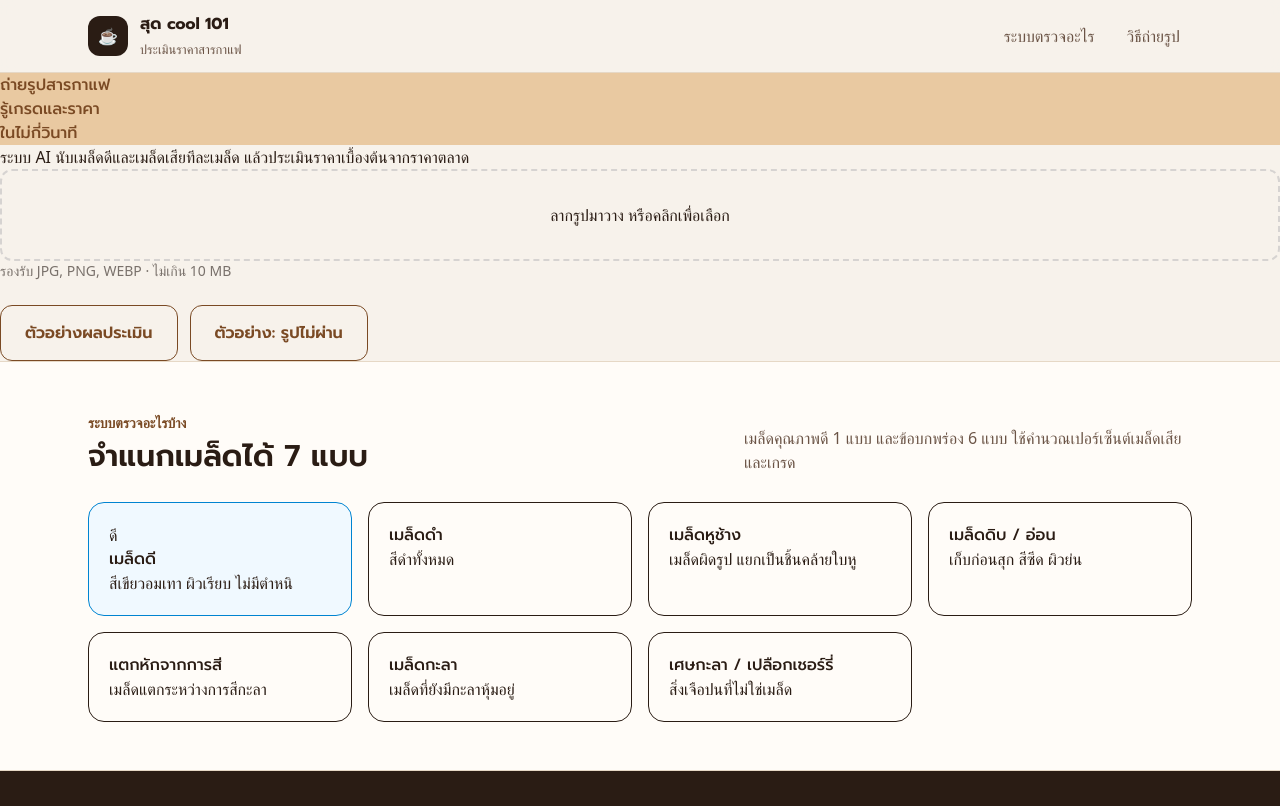
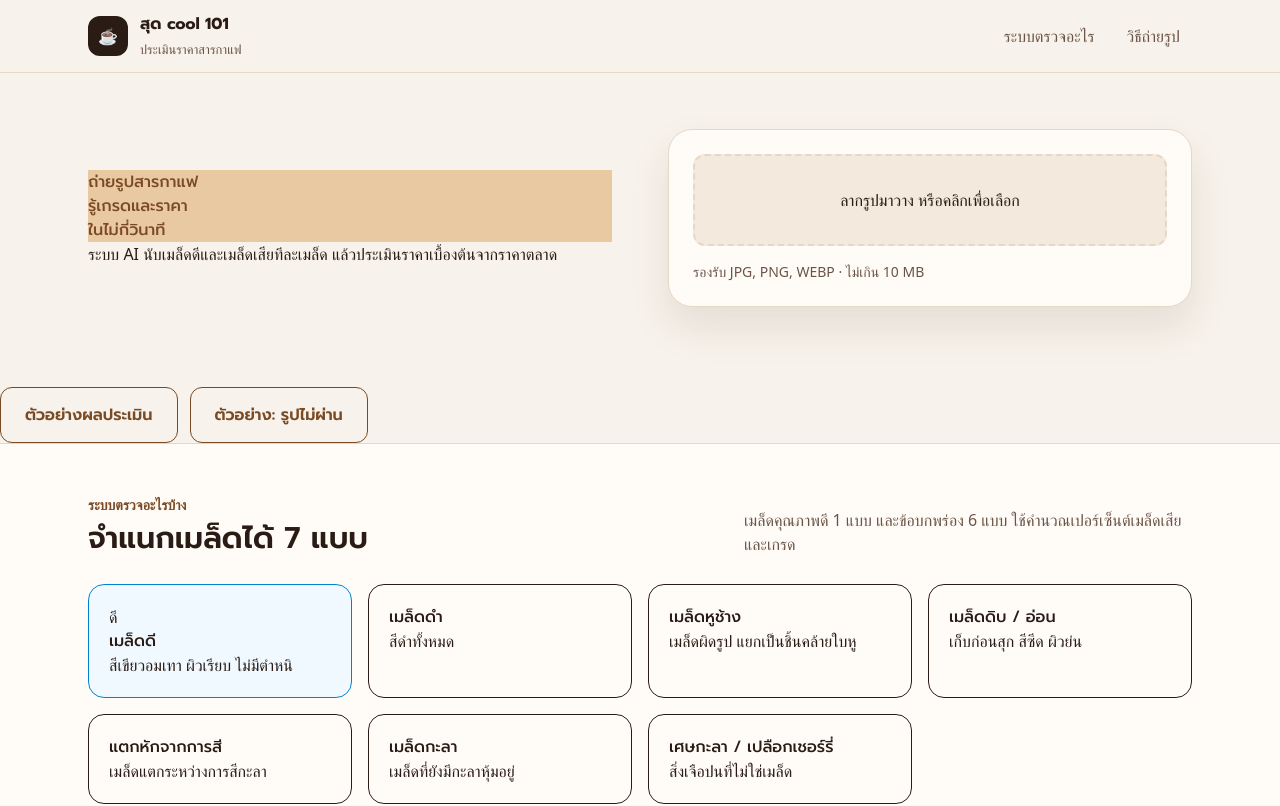
Before and after one commit to Napawan2005/ywc-coffee-2026, a React (Vite) app: page / in a window 1280 px wide. Shown: the top 806 px of the page. Built offline with nearby package versions, Linux system fonts and the light colour scheme; a web font is replaced by a local one.

Commit message:
[fronend] feat: show error meassage on Home and Result page

```diff
--- a/src/App.jsx
+++ b/src/App.jsx
@@ -11,13 +11,17 @@ function App() {
   const [loading, setLoading] = useState(false)
   const [view,setView] = useState("home")
   const [file, setFile] = useState(null)
+  const [result, setResult] = useState(null)
+  const [errorReason, setErrorReason] = useState("")
 
   async function analyze() {
     setLoading(true)
     try {
-      await fakeAnalyze(file)
+      const data = await fakeAnalyze(file)
+      setResult(data)
       setView("result")
-    } catch {
+    } catch (err) {
+      setErrorReason(err.reason)
       setView("error")
     } finally {
       setLoading(false)
@@ -36,8 +40,8 @@ function App() {
           onAnalyze={analyze}
         />
       )}
-      {view === "result" && <ResultPage onNavigate={setView} file={file} />}
-      {view === "error" && <ErrorPage onNavigate={setView} />}
+      {view === "result" && <ResultPage onNavigate={setView} file={file} result={result}/>}
+      {view === "error" && <ErrorPage onNavigate={setView} reason={errorReason} />}
       <Footer />
     </>
   )
--- a/src/pages/ErrorPage.jsx
+++ b/src/pages/ErrorPage.jsx
@@ -1,6 +1,6 @@
 import Button from "../components/Button"
 
-export default function ErrorPage({ onNavigate }) {
+export default function ErrorPage({ onNavigate, reason }) {
   return (
     <main className="max-w-6xl mx-auto px-6 py-12 flex flex-col gap-4">
     <Button variant="outline" onClick={() => onNavigate("home")}>กลับหน้าหลัก</Button>
@@ -8,7 +8,7 @@ export default function ErrorPage({ onNavigate }) {
         ⚠ รูปไม่ผ่านการตรวจ
       </span>
       <h1 className="text-4xl font-bold">รูปนี้ยังประเมินราคาไม่ได้</h1>
-      <p className="text-stone-600">ระบบพบว่าแสงไม่พอ ถ่ายใกล้หน้าต่างแล้วอัปโหลดใหม่</p>
+      <p className="text-stone-600">{reason || "ระบบพบว่าแสงไม่พอ"} ถ่ายใกล้หน้าต่างแล้วอัปโหลดใหม่</p>
     </main>
   )
 }
--- a/src/pages/HomePage.jsx
+++ b/src/pages/HomePage.jsx
@@ -1,50 +1,17 @@
 import BeanCard from "../components/BeanCard";
 import { beans } from "../data";
 import Tip from "../components/Tip";
-import { useEffect, useRef, useState } from "react";
 import Button from "../components/Button";
+import Uploader from "../components/Uploader";
 import Section from "../components/Section";
 import SectionHead from "../components/SectionHead";
 
 export default function HomePage({ onNavigate, file, onFileChange, loading, onAnalyze }) {
-  const [preview, setPreview] = useState(null);
-  const inputRef = useRef(null);
-  const [dragging, setDragging] = useState(false);
 
-  const MAX_MB = 10;
-  const sizeMB = file ? file.size / 1024 / 1024 : 0;
-  const tooBig = sizeMB >= MAX_MB;
-
-  const clearFile = () => {
-    onFileChange(null);
-    setPreview(null);
-    inputRef.current.value = "";
-  };
-
-  useEffect(() => {
-    if (!file) return;
-    const url = URL.createObjectURL(file);
-    setPreview(url);
-    return () => URL.revokeObjectURL(url);
-  }, [file]);
-
-  const handleUpload = () => {
-    if (!file) return;
-    onAnalyze();
-  };
-
-  const pick = (f) => {
-    if (!f) return;
-    if (!f.type.startsWith("image/")) {
-      alert("รองรับเฉพาะไฟล์รูปภาพ");
-      return;
-    }
-    onFileChange(f);
-  };
 
   return (
     <>
-      <main className="wrap hero">
+      <main className="max-w-6xl mx-auto px-6 py-14 grid md:grid-cols-2 gap-14 items-center">
         <div>
           <h1 className="text-accent bg-latte">
             ถ่ายรูปสารกาแฟ
@@ -58,57 +25,12 @@ export default function HomePage({ onNavigate, file, onFileChange, loading, onAn
             แล้วประเมินราคาเบื้องต้นจากราคาตลาด
           </p>
         </div>
-        <div>
-          <input
-            ref={inputRef}
-            type="file"
-            accept="image/*"
-            hidden
-            onChange={(e) => pick(e.target.files[0])}
-          />
-          <div
-            onDragOver={(e) => {
-              e.preventDefault();
-              setDragging(true);
-            }}
-            onDragLeave={() => setDragging(false)}
-            onDrop={(e) => {
-              e.preventDefault();
-              setDragging(false);
-              pick(e.dataTransfer.files[0]);
-            }}
-            onClick={() => inputRef.current.click()}
-            className={
-              dragging
-                ? "border-2 border-amber-600 bg-amber-50 rounded-xl p-8 text-center cursor-pointer"
-                : "border-2 border-dashed border-stone-300 rounded-xl p-8 text-center cursor-pointer"
-            }
-          >
-            ลากรูปมาวาง หรือคลิกเพื่อเลือก
-          </div>
-          <p className="text-sm text-stone-500">
-            รองรับ JPG, PNG, WEBP · ไม่เกิน {MAX_MB} MB
-          </p>
-          {file && (
-            <>
-              <img src={preview} width={200} />
-              <p
-                className={
-                  tooBig ? "text-sm text-red-600" : "text-sm text-stone-600"
-                }
-              >
-                {file.name} · {sizeMB.toFixed(1)} MB{" "}
-                {tooBig && `(เกิน ${MAX_MB} MB)`}
-              </p>
-
-              <button onClick={clearFile} className="text-stone-500 hover:text-red-600 px-3">✕</button>
-
-              <Button onClick={handleUpload} disabled={tooBig || loading}>
-                {loading ? "กำลังวิเคราะห์…" : "เริ่มประเมินราคา"}
-              </Button>
-            </>
-          )}
-        </div>
+        <Uploader
+          file={file}
+          onFileChange={onFileChange}
+          onAnalyze={onAnalyze}
+          loading={loading}
+        />
       </main>
       <div className="flex gap-3 mt-6">
         <Button
--- a/src/pages/ResultPage.jsx
+++ b/src/pages/ResultPage.jsx
@@ -2,11 +2,12 @@ import { useEffect, useState } from "react";
 import { beans, sampleResult } from "../data";
 import Button from "../components/Button"
 
-export default function ResultPage({ onNavigate, file }) {
+export default function ResultPage({ onNavigate, file, result }) {
   const [preview, setPreview] = useState(null);
   const sizeMB = file ? file.size / 1024 / 1024 : 0;
 
-  const counts = sampleResult.counts;
+  const data = result ?? sampleResult;
+  const counts = data.counts;
   const total = Object.values(counts).reduce((sum, n) => sum + n, 0);
 
   const good = counts[1];
@@ -30,7 +31,7 @@ export default function ResultPage({ onNavigate, file }) {
     factor = 0.6;
   }
 
-  const price = Math.round(sampleResult.marketPrice * factor);
+  const price = Math.round(data.marketPrice * factor);
 
   const priceMin = Math.round(price * 0.95);
   const priceMax = Math.round(price * 1.05);
@@ -71,7 +72,7 @@ export default function ResultPage({ onNavigate, file }) {
         </p>
         <p className="text-sm text-stone-400">
           ช่วงราคา ฿{priceMin} – ฿{priceMax} · ราคาตลาด ฿
-          {sampleResult.marketPrice}
+          {data.marketPrice}
         </p>
       </div>
 
```
